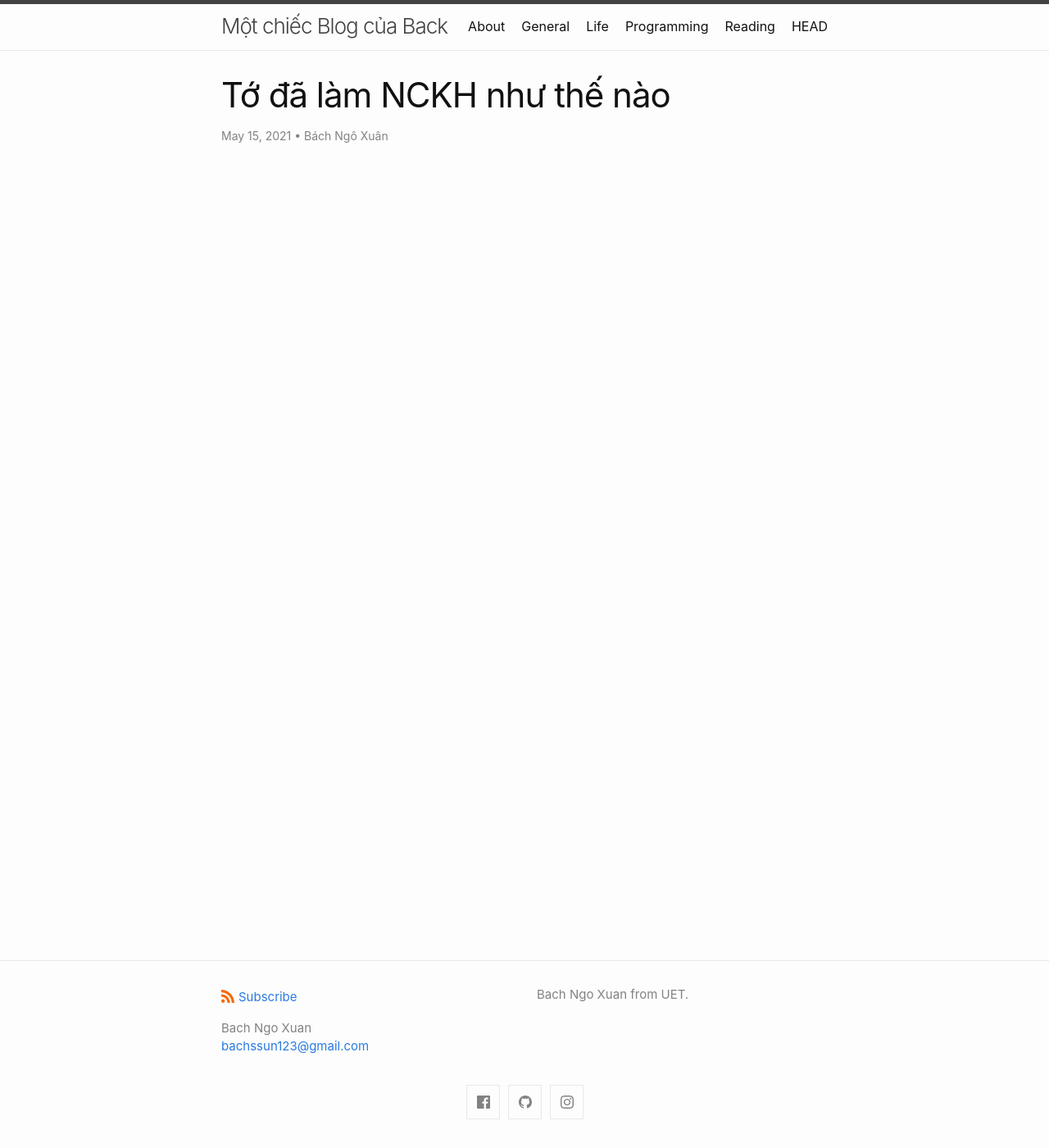
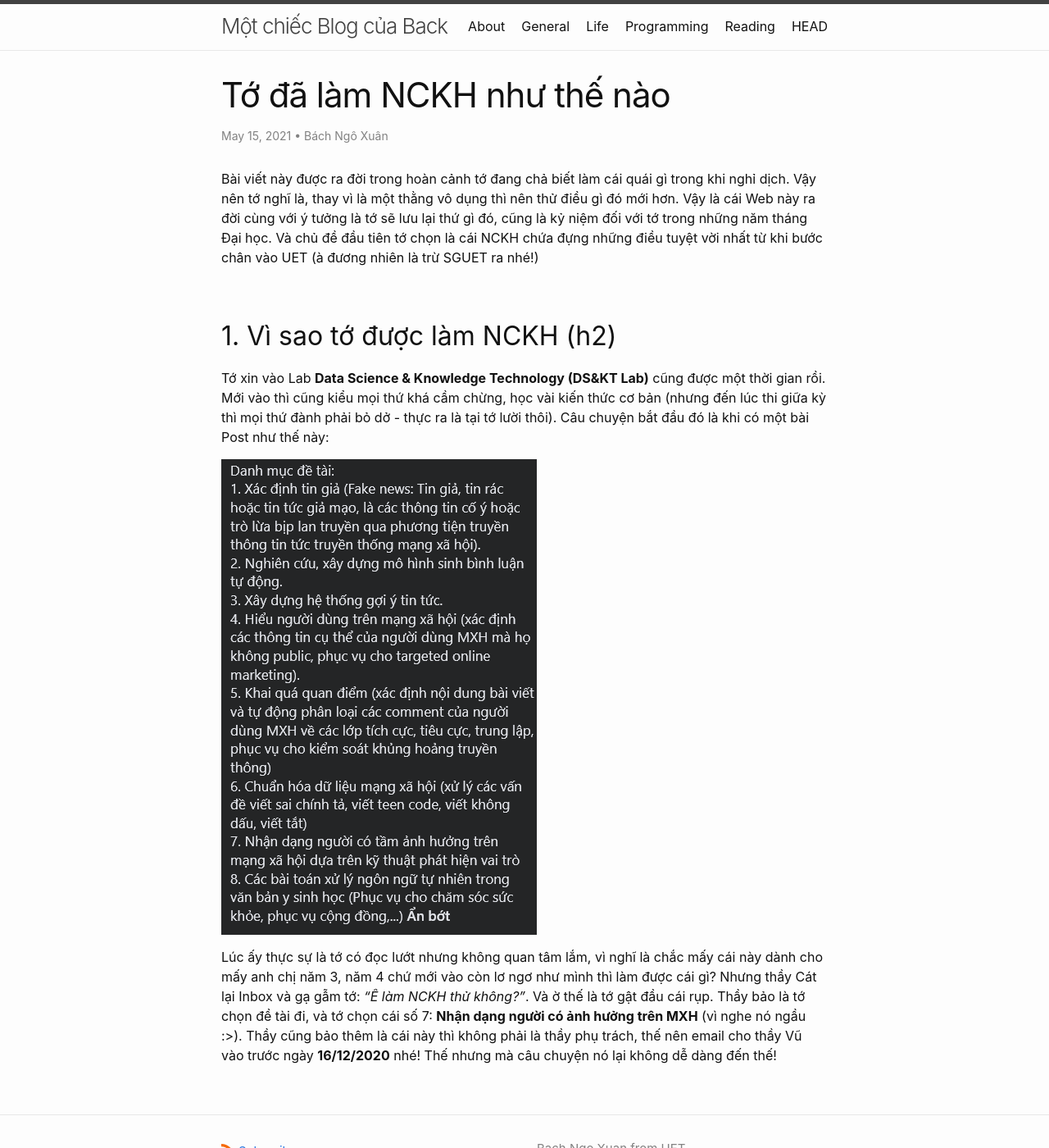
Before and after one commit to backnx/backnx.github.io, a Jekyll site: the page built from _posts/2021-05-15-Tớ-đã-làm-NCKH-như-thế-nào.md, in a window 1280 px wide and 1400 px high. Shown: the whole window at 82% size. Built offline with Jekyll 4.4.1, drawn with Linux system fonts in a browser that asks for light colours.

Commit message:
Thui luoi qua viet linh tinh

```diff
--- a/_posts/2021-05-15-Tớ-đã-làm-NCKH-như-thế-nào.md
+++ b/_posts/2021-05-15-Tớ-đã-làm-NCKH-như-thế-nào.md
@@ -6,3 +6,12 @@ author:
 - Bách Ngô Xuân
 meta: "Springfield"
 ---
+Bài viết này được ra đời trong hoàn cảnh tớ đang chả biết làm cái quái gì trong khi nghỉ dịch. Vậy nên tớ nghĩ là, thay vì là một thằng vô dụng thì nên thử điều gì đó mới hơn. Vậy là cái Web này ra đời cùng với ý tưởng là tớ sẽ lưu lại thứ gì đó, cũng là kỷ niệm đối với tớ trong những năm tháng Đại học. Và chủ đề đầu tiên tớ chọn là cái NCKH chứa đựng những điều tuyệt vời nhất từ khi bước chân vào UET (à đương nhiên là trừ SGUET ra nhé!)
+
+## 1. Vì sao tớ được làm NCKH (h2)
+
+Tớ xin vào Lab **Data Science & Knowledge Technology (DS&KT Lab)** cũng được một thời gian rồi. Mới vào thì cũng kiểu mọi thứ khá cầm chừng, học vài kiến thức cơ bản (nhưng đến lúc thi giữa kỳ thì mọi thứ đành phải bỏ dở - thực ra là tại tớ lười thôi). Câu chuyện bắt đầu đó là khi có một bài Post như thế này:
+
+![Những đề tài của Lab khi đó](/assets/imageForNCKH/detai.jpg)
+
+Lúc ấy thực sự là tớ có đọc lướt nhưng không quan tâm lắm, vì nghĩ là chắc mấy cái này dành cho mấy anh chị năm 3, năm 4 chứ mới vào còn lơ ngơ như mình thì làm được cái gì? Nhưng thầy Cát lại Inbox và gạ gẫm tớ: *"Ê làm NCKH thử không?"*. Và ờ thế là tớ gật đầu cái rụp. Thầy bảo là tớ chọn đề tài đi, và tớ chọn cái số 7: **Nhận dạng người có ảnh hưởng trên MXH** (vì nghe nó ngầu :>). Thầy cũng bảo thêm là cái này thì không phải là thầy phụ trách, thế nên email cho thầy Vũ vào trước ngày **16/12/2020** nhé! Thế nhưng mà câu chuyện nó lại không dễ dàng đến thế!
```
Also changed, not shown: assets/imageForNCKH/detai.jpg (added).
